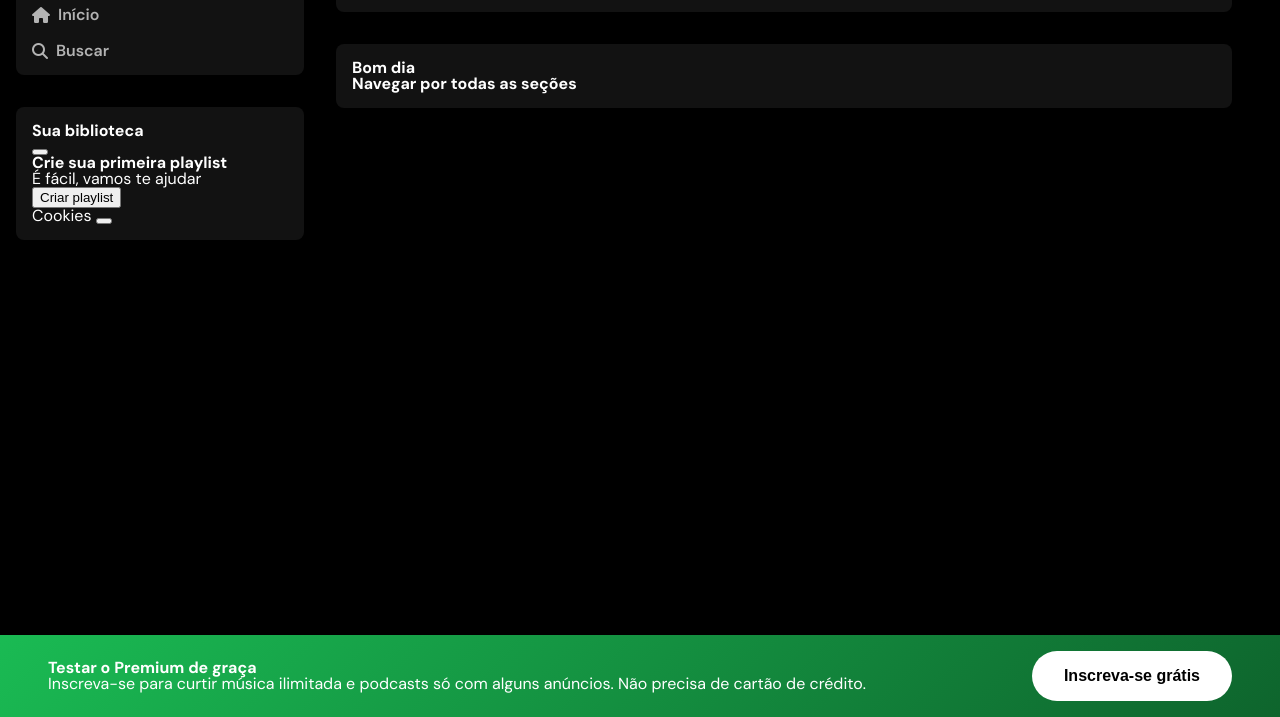
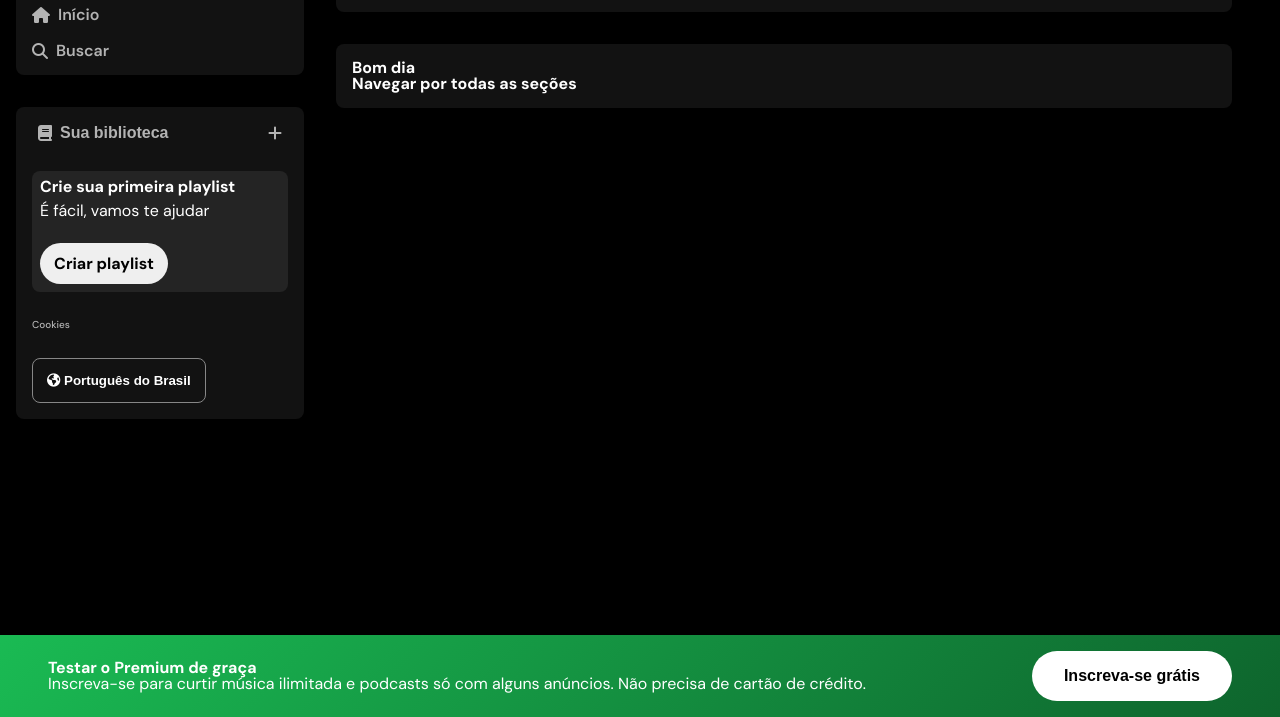
Before and after one commit to DWinst0n/imersaoFrontEnd-Spotify, a plain HTML site: page index.html in a window 1280 px wide. Shown: the part 83-800 px from the top of the page. Drawn offline with Linux system fonts and the light colour scheme.

Commit message:
sugestões da aula 2 aplicadas

```diff
--- a/index.html
+++ b/index.html
@@ -22,9 +22,9 @@
             </ul>
         </section>
         <section class="biblioteca">
-            <div class="biblioteca__conteudo">
-                <div class="biblioteca__texto"><span></span> <h3>Sua biblioteca</h3></div>
-                <button></button>
+            <div class="biblioteca__acesso">
+                <button class="biblioteca__botao"><span class="fa fas fa-book"></span> <span>Sua biblioteca</span></button>
+                <button id="adicionarPlaylist" class="fa fa-plus"></button>
             </div>
             <div class="biblioteca__playlists__Container">
                 <div id="playlistVaziaTexto" class="playlists__vazia__texto">
@@ -33,8 +33,11 @@
                 </div>
                 <button>Criar playlist</button>
             </div>
-            <span>Cookies</span>
-            <button class="botoes__linguas"></button>
+            <a class="cookies" href="#">Cookies</a>
+            <button class="botao__linguas">
+                <span class="fa fa-globe"></span>
+                <span>Português do Brasil</span>
+            </button>
         </section>
     </aside>
 
--- a/styles/style.css
+++ b/styles/style.css
@@ -8,8 +8,9 @@
     --cor-destaque: #1ED760;
     --cor-texto: #ffffff;
     --cor-secundaria-texto: #b3b3b3;
+    --cor-terciaria: #878787;
     --cor-texto-botoes: var(--cor-fundo);
-    --fonte-principal: 'DM Sans';
+    --fonte-principal: 'DM Sans', sans-serif;
   }
   *{
     transition: 0.5s ease-in-out;
@@ -54,9 +55,11 @@ aside {
     max-width: 25%;
 
 }
+button {
+  cursor: pointer;
+}
 .logo img {
     width: calc(5rem + 15%);
-
 }
 
 .menu__sidebar {
@@ -72,6 +75,7 @@ aside {
 }
 .menu__opcao a{
   display: flex;
+  font-size: 1rem;
   color: var(--cor-secundaria-texto);
   font-weight: 600;
   align-items: center;
@@ -82,6 +86,75 @@ aside {
 }
 .menu__opcao a:hover span:first-of-type  {
 transform: scale(1.3);
+}
+
+.biblioteca {
+  display: inline-flex;
+  flex-direction: column;
+  gap: 1.75rem;
+}
+.biblioteca__acesso {
+  display: flex;
+  justify-content: space-between;
+  align-items: center;
+}
+.biblioteca__acesso button {
+  background-color: transparent;
+  border: none;
+
+  display: flex;
+  font-size: 1rem;
+  color: var(--cor-secundaria-texto);
+  font-weight: 600;
+  align-items: center;
+  gap: 0.5rem;
+}
+.biblioteca__playlists__Container {
+  background-color: var(--cor-containers-secundaria);
+  border: none;
+  border-radius: 0.5rem;
+  padding: 0.5rem;
+
+  display: flex;
+  flex-direction: column;
+  gap: 1.5rem;
+}
+.playlists__vazia__texto {
+  display: flex;
+  flex-direction: column;
+  gap: 0.5rem;
+}
+.biblioteca__playlists__Container button {
+  max-width: 8rem;
+  border: none;
+  border-radius: 5rem;
+  padding: 0.625rem;
+  color: var(--cor-fundo);
+
+  font-weight: 700;
+  font-size: 1rem;
+  font-family: var(--fonte-principal);
+}
+.cookies{
+  color: var(--cor-secundaria-texto);
+  font-weight: 500;
+  font-size: 0.625rem;
+  width: min-content;
+}
+.cookies:hover {
+  text-decoration: underline;
+  color: #1ED760;
+}
+
+.botao__linguas {
+  color: var(--cor-texto);
+  background-color: transparent;
+  font-weight: 600;
+
+  width: max-content;
+  border: 1px solid var(--cor-terciaria);
+  border-radius: 0.5rem;
+  padding: 0.875rem;
 }
 
 .navegacao {
@@ -141,6 +214,14 @@ transform: scale(1.3);
 .entrar__conta {
   color: var(--cor-fundo);
   background-color: var(--cor-texto);
+  max-width: 8rem;
+  border: none;
+  border-radius: 5rem;
+  padding: 0.625rem;
+
+  font-weight: 700;
+  font-size: 1rem;
+  font-family: var(--fonte-principal);
 }
 
 
```
